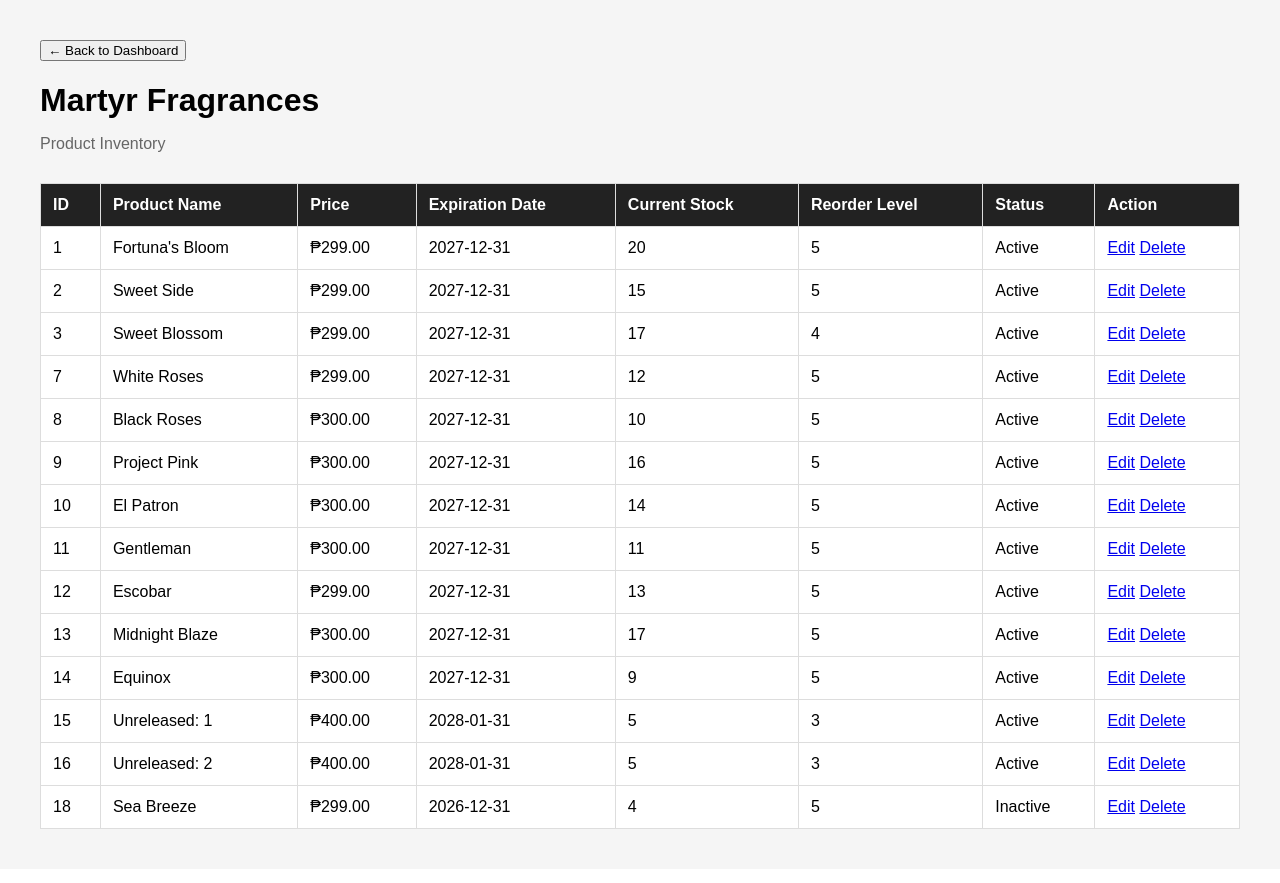
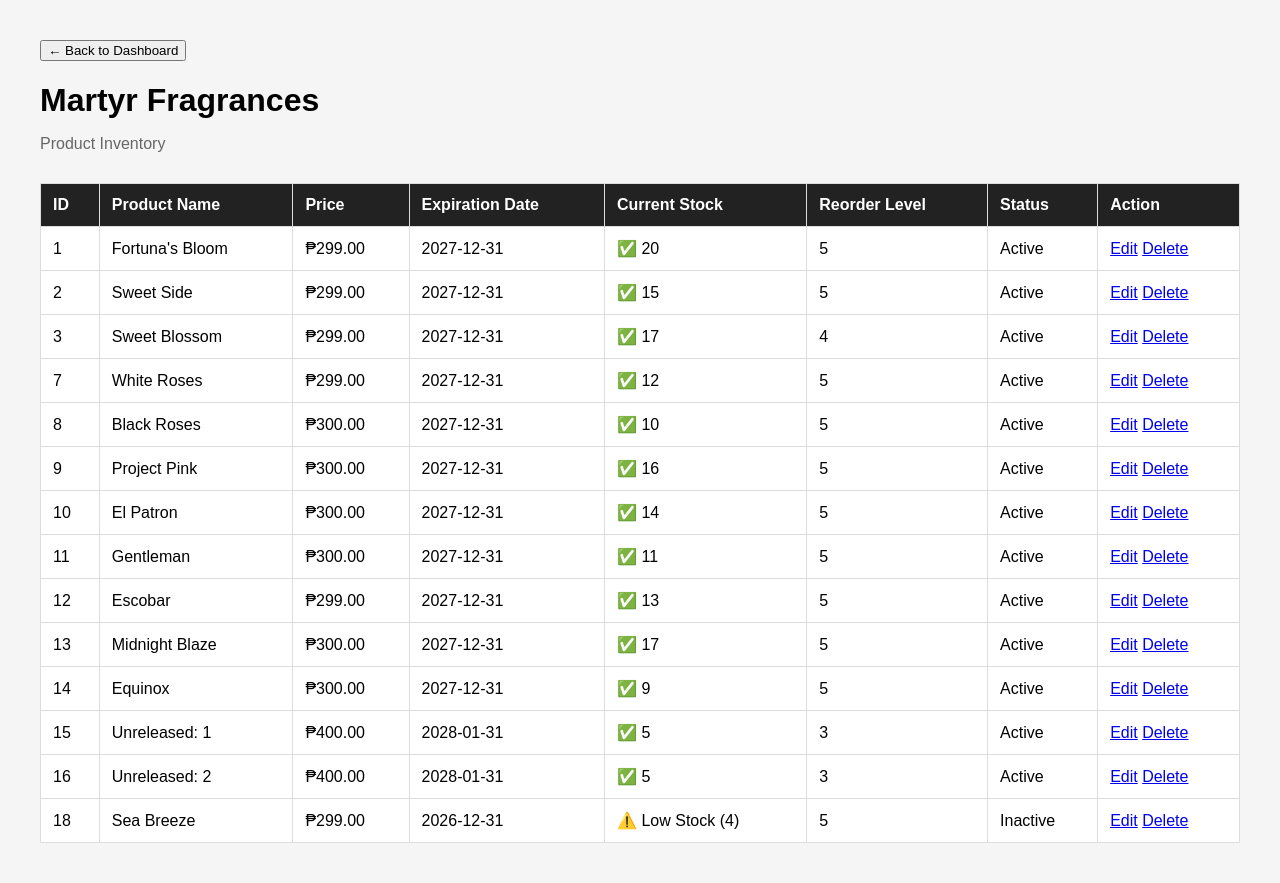
Before and after one commit to nicolepayawal/MartyrInventorySystem, a PHP site: page /products.php in a window 1280 px wide. Before the commit the page ends 829 px from the top, so only its background shows below. Run offline with PHP 8.4, Linux system fonts and the light colour scheme; data comes from the database, SQL or seed files in the repository.

Commit message:
Add low stock indicator

```diff
--- a/products.php
+++ b/products.php
@@ -111,7 +111,18 @@ if (!$result) {
 
                     echo "<td>" . $row["expiration_date"] . "</td>";
 
-                    echo "<td>" . $row["current_stock"] . "</td>";
+                    $stock = $row["current_stock"];
+                    $reorder = $row["reorder_level"];
+
+                    if ($stock == 0) {
+                        $stock_display = "❌ Out of Stock";
+                    } elseif ($stock <= $reorder) {
+                        $stock_display = "⚠️ Low Stock (" . $stock . ")";
+                    } else {
+                        $stock_display = "✅ " . $stock;
+                    }
+
+                    echo "<td>" . $stock_display . "</td>";
 
                     echo "<td>" . $row["reorder_level"] . "</td>";
 
```
